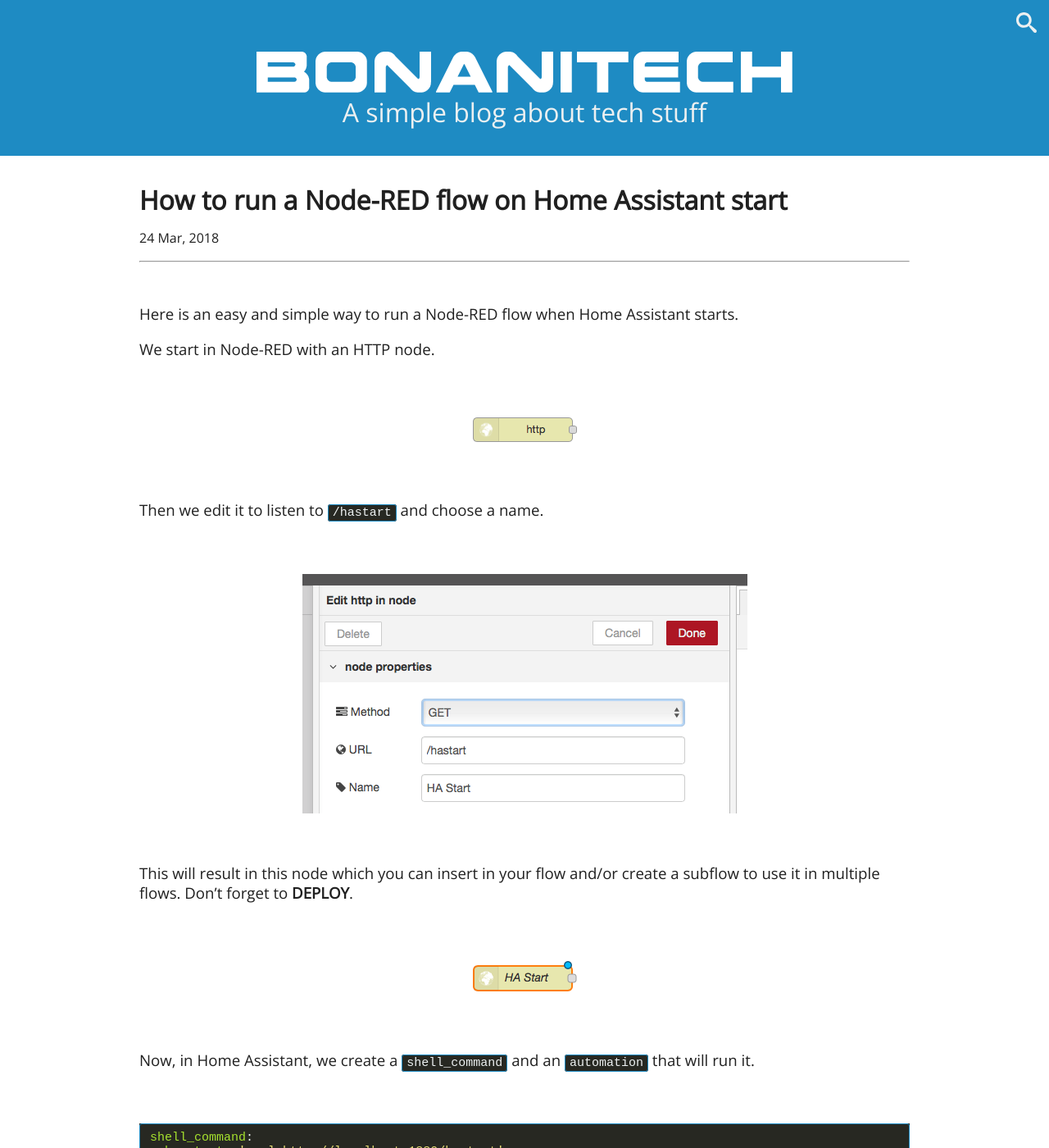
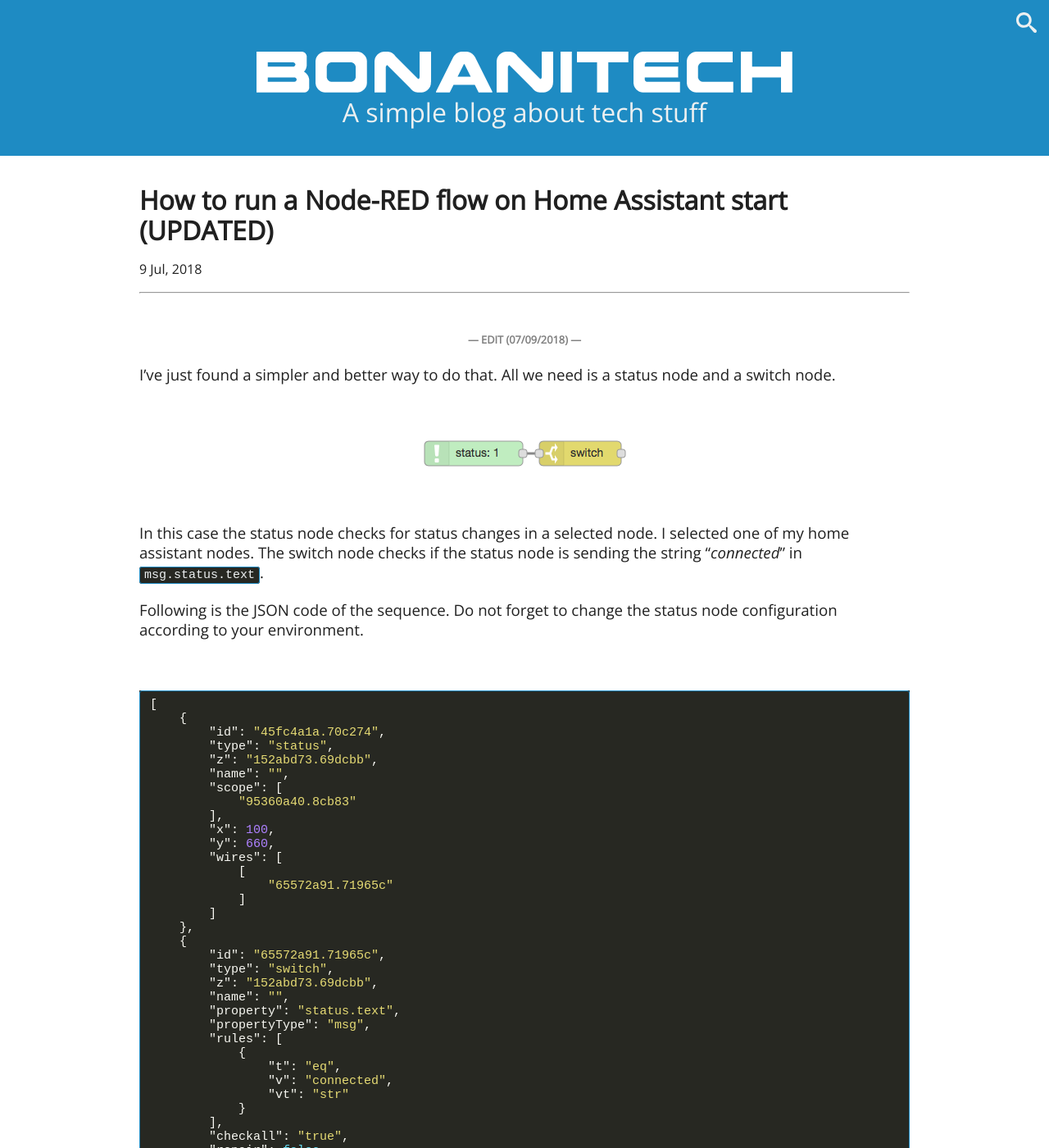
Before and after one commit to bonanitech/blog, a Jekyll site: the page built from _posts/2018-03-24-make-a-node-red-flow-run-on-home-assistant-start.md, in a window 1280 px wide and 1400 px high. Shown: the whole window at 82% size. Built offline with Jekyll 4.4.1, drawn with Linux system fonts in a browser that asks for light colours; comment, search, counter and statistics services are not loaded; some of the changed text lies outside the part shown.

Commit message:
Update post

```diff
--- a/_posts/2018-03-24-make-a-node-red-flow-run-on-home-assistant-start.md
+++ b/_posts/2018-03-24-make-a-node-red-flow-run-on-home-assistant-start.md
@@ -1,12 +1,80 @@
 ---
 layout: post
 comments: true
-title:  "How to run a Node-RED flow on Home Assistant start"
-twitter_text: "How to run a @NodeRED flow on @home_assistant start"
-date:   2018-03-24 14:34:00
+title:  "How to run a Node-RED flow on Home Assistant start (UPDATED)"
+twitter_text: "How to run a @NodeRED flow on @home_assistant start (UPDATED)"
+date:   2018-07-09 12:00:00
 tags: HomeAssistant NodeRED
 permalink: /make-a-node-red-flow-run-on-home-assistant-start/
 ---
+
+**--- EDIT \(07/09/2018\) ---**
+{: style="color:gray; font-size: 80%; text-align: center;"}
+
+I've just found a simpler and better way to do that. All we need is a status node and a switch node.
+
+<br />
+
+![]({{ "/assets/img/Screenshot 2018-07-09 12.06.44.png" | absolute_url }})
+
+<br />
+
+In this case the status node checks for status changes in a selected node. I selected one of my home assistant nodes. The switch node checks if the status node is sending the string "*connected*" in `msg.status.text`.
+
+Following is the JSON code of the sequence. Do not forget to change the status node configuration according to your environment.
+
+<br />
+
+{% highlight json %}
+{% raw %}
+[
+    {
+        "id": "45fc4a1a.70c274",
+        "type": "status",
+        "z": "152abd73.69dcbb",
+        "name": "",
+        "scope": [
+            "95360a40.8cb83"
+        ],
+        "x": 100,
+        "y": 660,
+        "wires": [
+            [
+                "65572a91.71965c"
+            ]
+        ]
+    },
+    {
+        "id": "65572a91.71965c",
+        "type": "switch",
+        "z": "152abd73.69dcbb",
+        "name": "",
+        "property": "status.text",
+        "propertyType": "msg",
+        "rules": [
+            {
+                "t": "eq",
+                "v": "connected",
+                "vt": "str"
+            }
+        ],
+        "checkall": "true",
+        "repair": false,
+        "outputs": 1,
+        "x": 230,
+        "y": 660,
+        "wires": [
+            []
+        ]
+    }
+]
+{% endraw %}
+{% endhighlight %}
+
+<br />
+
+**--- ORIGINAL POST ---**
+{: style="color:gray; font-size: 80%; text-align: center;"}
 
 Here is an easy and simple way to run a Node-RED flow when Home Assistant starts.
 
```
Also changed, not shown: assets/img/Screenshot 2018-07-09 12.06.44.png (added).
